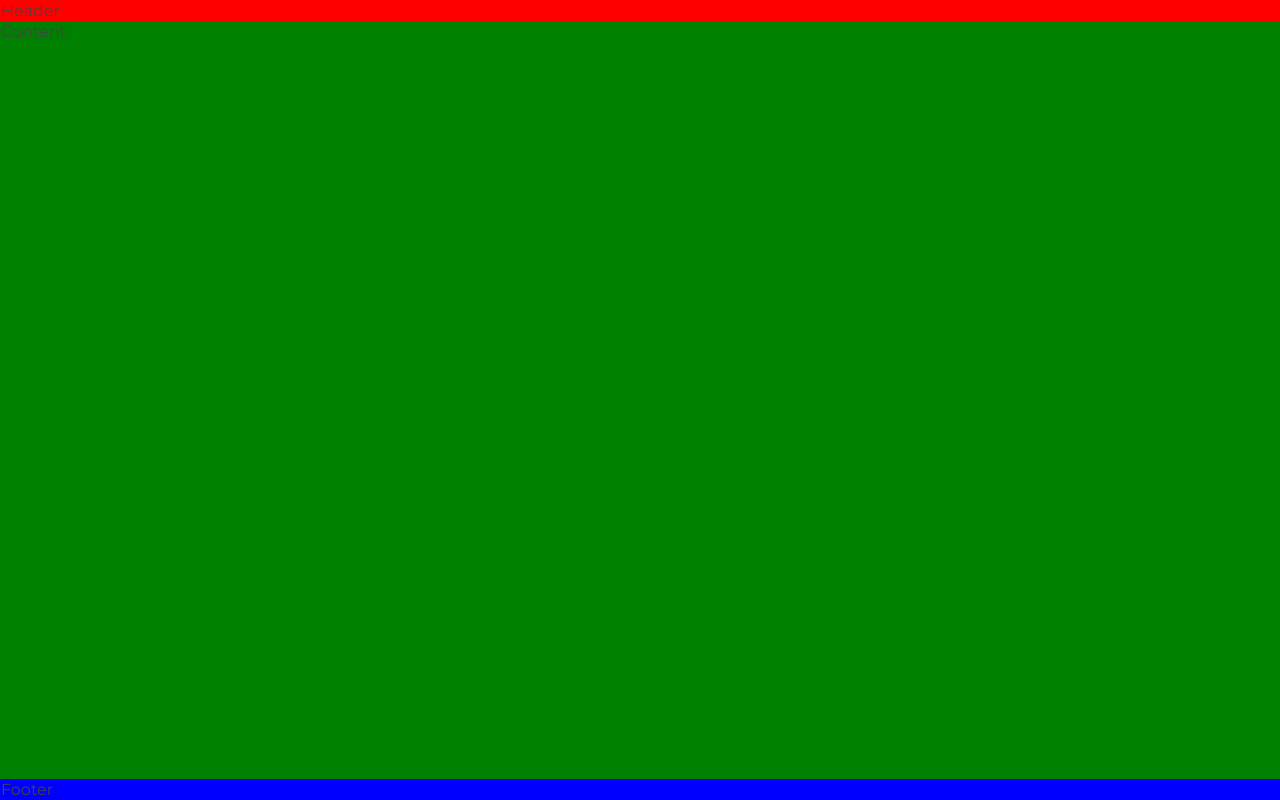
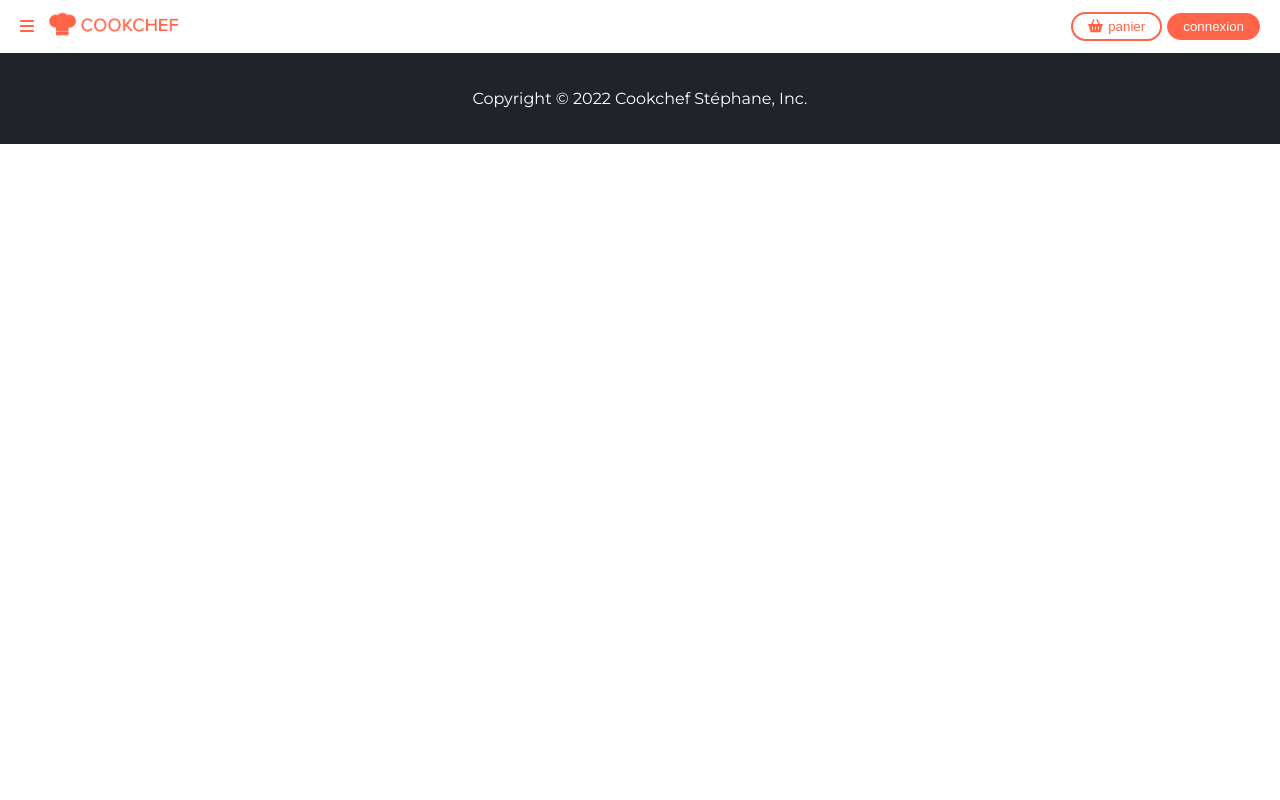
Before and after one commit to lemarak/cookchef, a React (Create React App) app: page / in a window 1280 px wide. Built offline with nearby package versions, Linux system fonts and the light colour scheme.

Commit message:
header and footer

```diff
--- a/package.json
+++ b/package.json
@@ -3,6 +3,10 @@
   "version": "0.1.0",
   "private": true,
   "dependencies": {
+    "@fortawesome/fontawesome-svg-core": "^6.1.1",
+    "@fortawesome/free-regular-svg-icons": "^6.1.1",
+    "@fortawesome/free-solid-svg-icons": "^6.1.1",
+    "@fortawesome/react-fontawesome": "^0.2.0",
     "@testing-library/jest-dom": "^5.16.4",
     "@testing-library/react": "^13.3.0",
     "@testing-library/user-event": "^13.5.0",
--- a/public/index.html
+++ b/public/index.html
@@ -17,6 +17,10 @@
     <link rel="manifest" href="%PUBLIC_URL%/manifest.json" />
     <link rel="preconnect" href="https://fonts.googleapis.com" />
     <link rel="preconnect" href="https://fonts.gstatic.com" crossorigin />
+    <script
+      src="https://kit.fontawesome.com/a4f0579d8a.js"
+      crossorigin="anonymous"
+    ></script>
     <link
       href="https://fonts.googleapis.com/css2?family=Montserrat:wght@400;500;700&display=swap"
       rel="stylesheet"
--- a/src/App.js
+++ b/src/App.js
@@ -8,7 +8,7 @@
   return (
     <div className={`d-flex flex-column ${styles.appContainer}`}>
       <Header />
-      <Content />
+      {/* <Content /> */}
       <Footer />
     </div>
   );
--- a/src/assets/styles/_flex.scss
+++ b/src/assets/styles/_flex.scss
@@ -14,10 +14,10 @@
   flex: 1 1 auto;
 }
 
-.justify-content {
+.justify-content-center {
   justify-content: center;
 }
 
-.align-items {
+.align-items-center {
   align-items: center;
 }
--- /dev/null
+++ b/src/assets/styles/_themes.scss
@@ -0,0 +1,21 @@
+.btn {
+  padding: 5px 15px;
+  border-radius: 20px;
+  cursor: pointer;
+  transition: 0.2s opacity;
+  &:hover {
+    opacity: 0.7;
+  }
+}
+
+.btn-primary {
+  background-color: var(--primary);
+  color: white;
+  border: 1px solid var(--primary);
+}
+
+.btn-reverse-primary {
+  border: 2px solid var(--primary);
+  color: var(--primary);
+  background-color: white;
+}
--- a/src/assets/styles/_utils.scss
+++ b/src/assets/styles/_utils.scss
@@ -27,3 +27,9 @@
 .mb-20 {
   margin-bottom: 20px;
 }
+.mr-5 {
+  margin-right: 5px;
+}
+.mr-15 {
+  margin-right: 15px;
+}
--- a/src/assets/styles/index.scss
+++ b/src/assets/styles/index.scss
@@ -3,3 +3,4 @@
 @use './flex';
 @use './utils';
 @use './debug';
+@use './themes';
--- a/src/components/Footer.js
+++ b/src/components/Footer.js
@@ -1,5 +1,13 @@
+import styles from "./Footer.module.scss";
+
 const Footer = () => {
-  return <div className="b3">Footer</div>;
+  return (
+    <footer
+      className={`${styles.footer} d-flex flex-row align-items-center justify-content-center p-20`}
+    >
+      <p>Copyright © 2022 Cookchef Stéphane, Inc.</p>
+    </footer>
+  );
 };
 
 export default Footer;
--- /dev/null
+++ b/src/components/Footer.module.scss
@@ -0,0 +1,4 @@
+.footer {
+  background-color: var(--gray-1);
+  color: white;
+}
--- a/src/components/Header.js
+++ b/src/components/Header.js
@@ -1,5 +1,24 @@
+import styles from "./Header.module.scss";
+import cookchef from "../assets/images/cookchef.png";
+import { FontAwesomeIcon } from "@fortawesome/react-fontawesome";
+import { faBars, faBasketShopping } from "@fortawesome/free-solid-svg-icons";
+
 const Header = () => {
-  return <div className="b1">Header</div>;
+  return (
+    <header className={`${styles.header} d-flex flex-row align-items-center`}>
+      <FontAwesomeIcon icon={faBars} className="mr-15" />
+      <div className="flex-fill">
+        <img src={cookchef} alt="logo cookchef" />
+      </div>
+      <ul>
+        <button className="mr-5 btn btn-reverse-primary">
+          <FontAwesomeIcon icon={faBasketShopping} className="mr-5" />
+          <span>panier</span>
+        </button>
+        <button className="btn btn-primary">connexion</button>
+      </ul>
+    </header>
+  );
 };
 
 export default Header;
--- /dev/null
+++ b/src/components/Header.module.scss
@@ -0,0 +1,8 @@
+.header {
+  padding: 10px 20px;
+  box-shadow: var(--box-shadow-nav);
+  color: var(--primary);
+  img {
+    width: 130px;
+  }
+}
```
Also changed, not shown: 1 other file (tests, documents, lock files or other folders).
